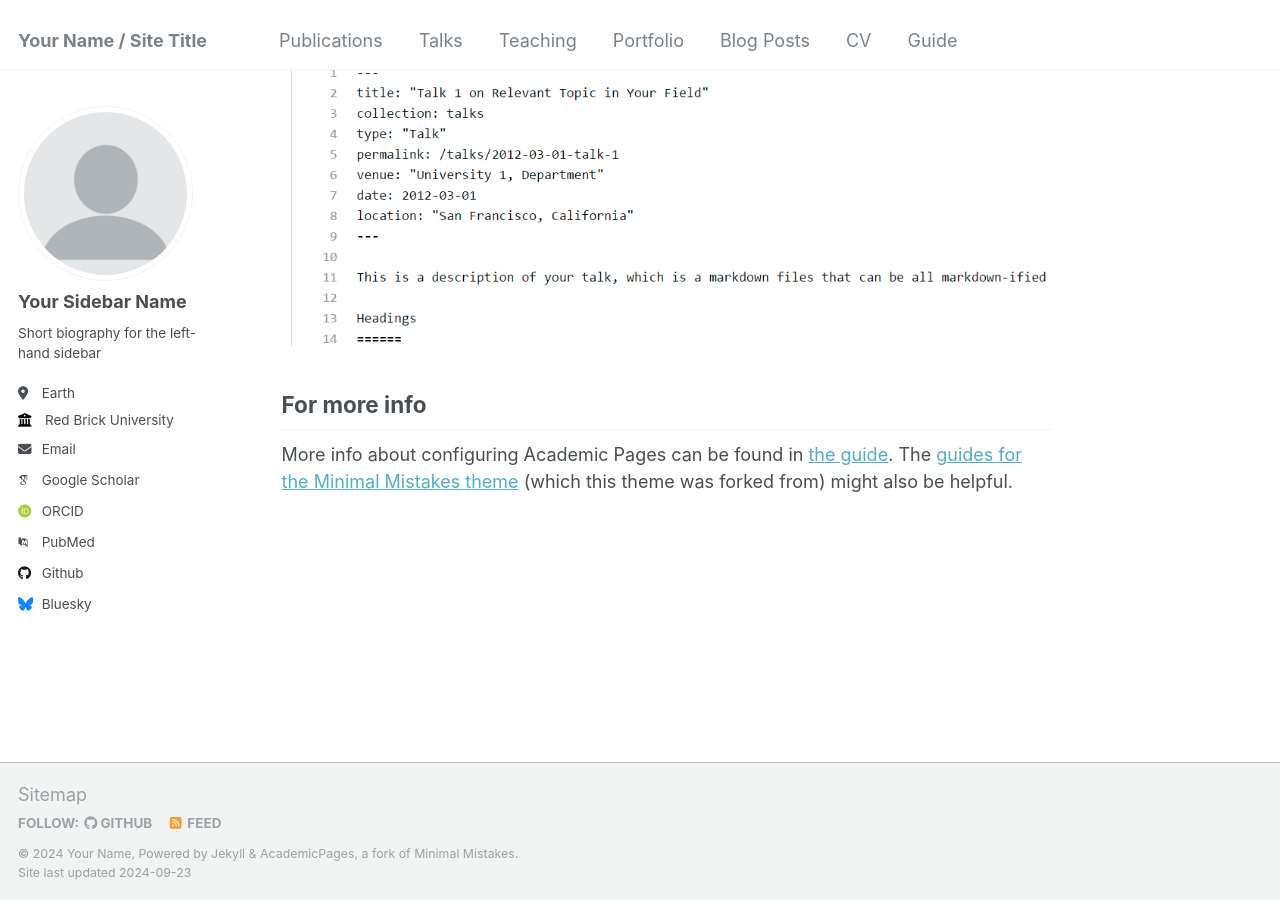
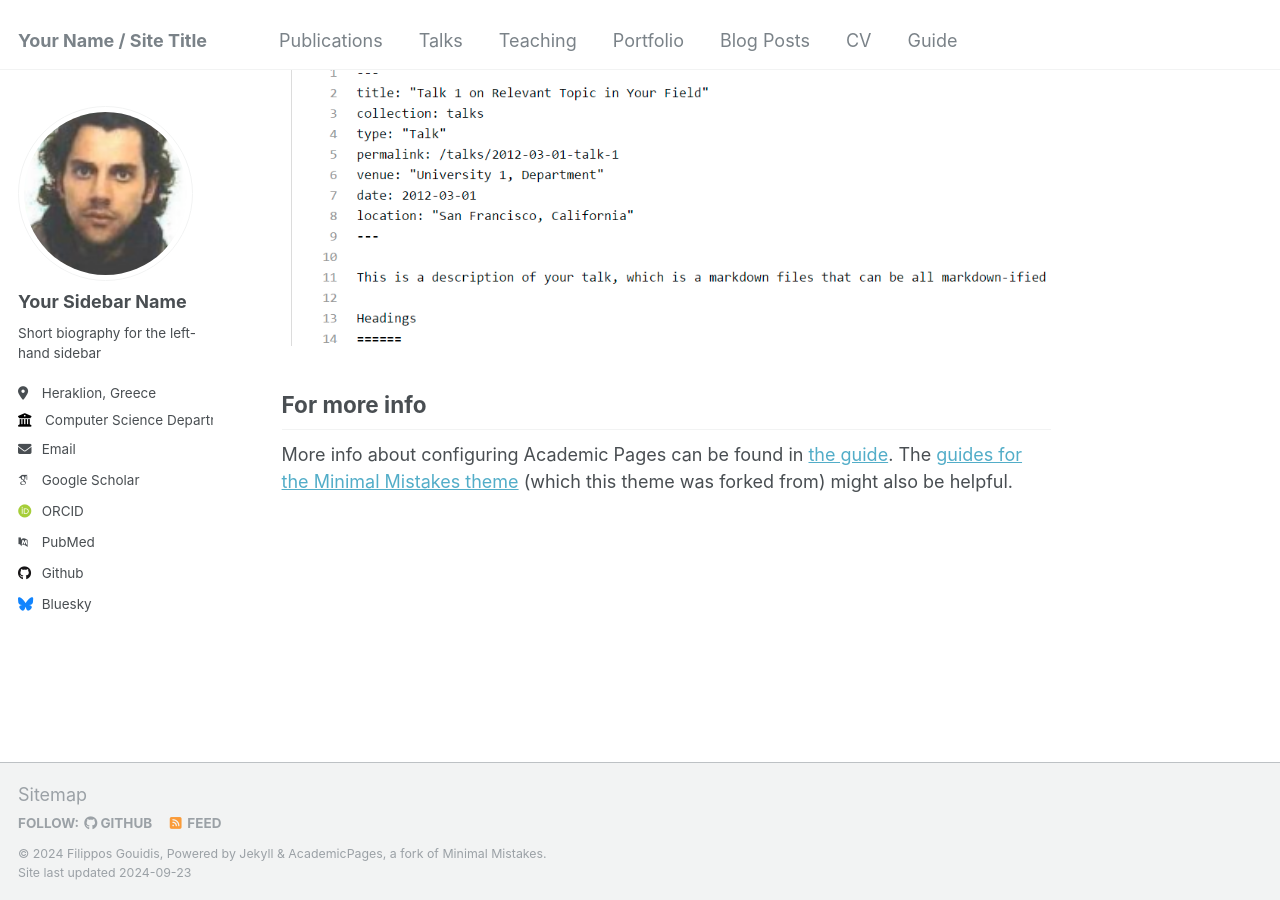
Before and after one commit to fgouidis/info, a Jekyll site: the page built from _pages/about.md, in a window 1280 px wide and 900 px high, scrolled down 2643 px. Built offline with Jekyll 4.4.1, drawn with Linux system fonts in a browser that asks for light colours; some web fonts are replaced.

Commit message:
Update _config.yml

```diff
--- a/_config.yml
+++ b/_config.yml
@@ -10,8 +10,8 @@
 locale                   : "en-US"
 title                    : "Your Name / Site Title"
 title_separator          : "-"
-name                     : &name "Your Name"
-description              : &description "personal description"
+name                     : &name "Filippos Gouidis"
+description              : &description "PhD Student"
 url                      : https://academicpages.github.io # the base hostname & protocol for your site e.g. "https://mmistakes.github.io"
 baseurl                  : "" # the subpath of your site, e.g. "/blog"
 repository               : "academicpages/academicpages.github.io"
@@ -21,12 +21,12 @@ repository               : "academicpages/academicpages.github.io"
 #               Additional customization can be done by editing /_includes/author-profile.html
 author:
   # Biographic information
-  avatar           : "profile.png"
+  avatar           : "f1.png"
   name             : "Your Sidebar Name"
   pronouns         : # example: "she/her"
   bio              : "Short biography for the left-hand sidebar"
-  location         : "Earth"
-  employer         : "Red Brick University"
+  location         : "Heraklion, Greece"
+  employer         : "Computer Science Department, University of Crete - Foundation for Research and Technology"
   uri              : # URL
   email            : "none@example.org"
 
```
